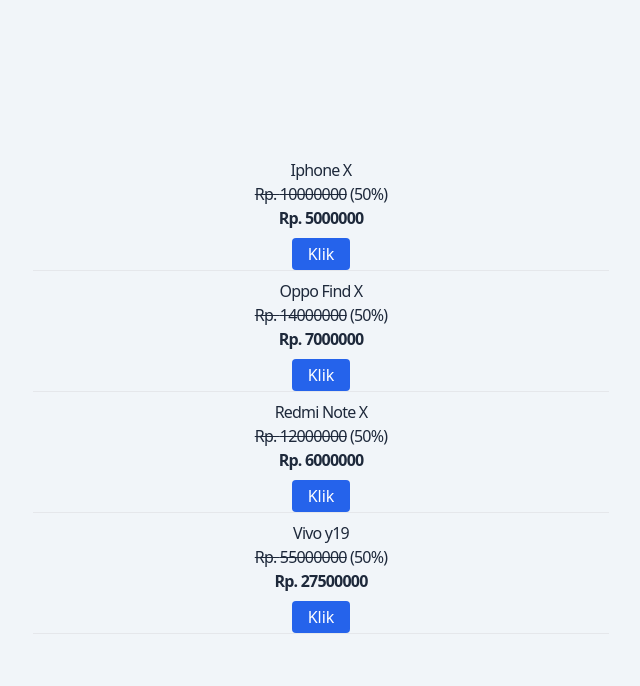
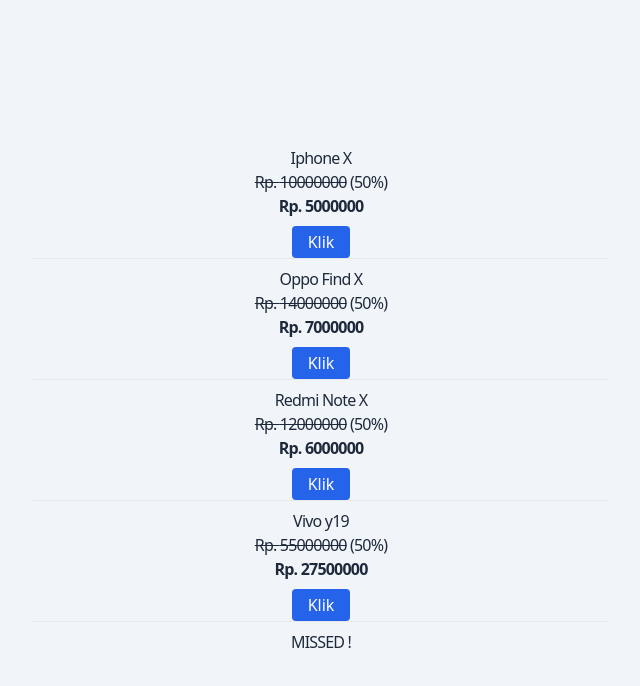
Before and after one commit to komarnetwork/learn-react, a React (Vite) app: page / in a window 1280 px wide. Shown: the top 686 px of the page, without its empty margins (319-959 px from the left). Built offline with nearby package versions, Linux system fonts and the light colour scheme.

Commit message:
if statment

```diff
--- a/src/App.jsx
+++ b/src/App.jsx
@@ -9,6 +9,23 @@
 // import Button from './components/Button'
 // import Card from './components/Card'
 
+function MissedGoal() {
+  return <h1>MISSED !</h1>
+}
+function MadeGoal() {
+  return <h1>GOAL !</h1>
+}
+
+function Goal(props) {
+  const isGoal = props.isGoal
+
+  if (isGoal) {
+    return <MadeGoal />
+  }
+
+  return <MissedGoal />
+}
+
 function App() {
   const phoneData = [
     { name: 'Iphone X', price: 10000000, discount: 50 },
@@ -18,7 +35,7 @@
   ]
   return (
     <>
-      <div className='bg-slate-100 text-slate-800 tracking-tighter antialiased flex items-center justify-center min-h-screen'>
+      <div className='bg-slate-100 text-slate-800 tracking-tighter antialiased flex items-center justify-center min-h-screen text-center'>
         <div className='max-w-xl w-full'>
           {/* <Button onClick={() => console.log('register')} type='submit'>
             <IconBrandFacebook />
@@ -57,6 +74,9 @@
               discount={phone.discount}
             ></Product>
           ))}
+
+          {/* If Statment */}
+          <Goal isGoal={false} />
         </div>
       </div>
     </>
```
